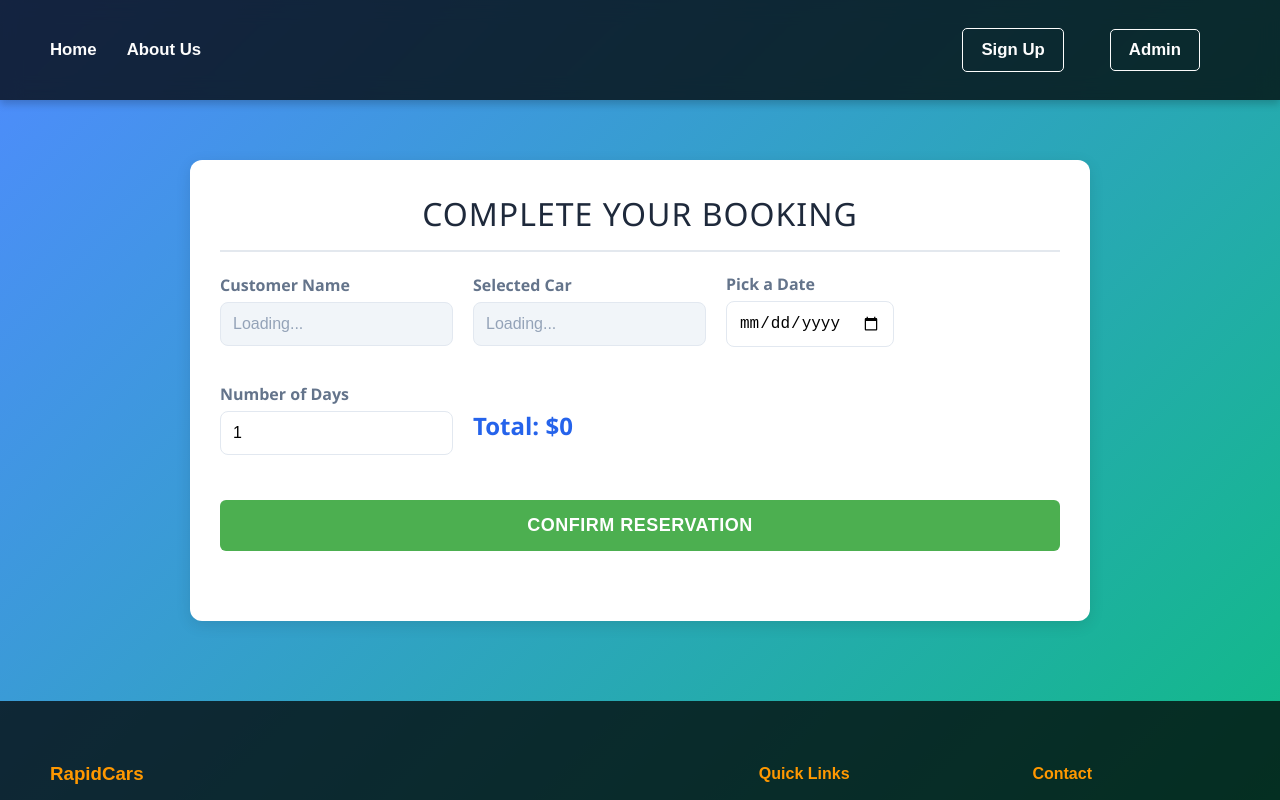
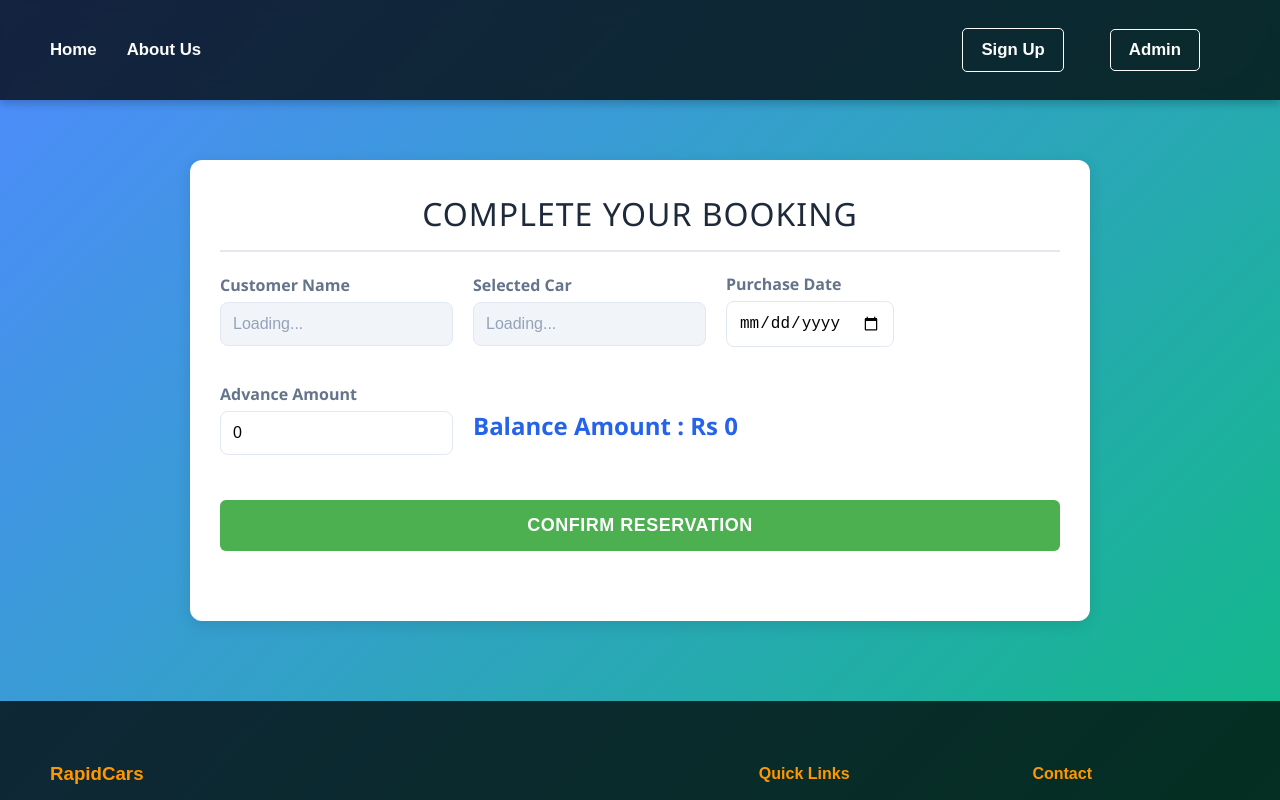
Before and after one commit to Nipunmanawadu/react-frontend, a React (Create React App) app: page /make-reservation/1 in a window 1280 px wide. Shown: the top 800 px of the page. Built offline with nearby package versions, Linux system fonts and the light colour scheme; no server answers.

Commit message:
change reservation

```diff
--- a/src/pages/MakeReservation.jsx
+++ b/src/pages/MakeReservation.jsx
@@ -13,13 +13,15 @@ function MakeReservation() {
   const navigate = useNavigate();
 
   const [carModel, setCarModel] = useState("");
-  const [pricePerDay, setPricePerDay] = useState(0);
+  const [pricePerDay, setPricePerDay] = useState(0); // This is the vehicle price
   const [customerName, setCustomerName] = useState("");
-  const [duration, setDuration] = useState(1);
-  const [totalPrice, setTotalPrice] = useState(0);
+
+  const [advanceAmount, setAdvanceAmount] = useState(0);
+  const [balance, setBalance] = useState(0);
+
   const [date, setDate] = useState("");
 
-  const loggedInCustomerId =localStorage.getItem("customerId");
+  const loggedInCustomerId = localStorage.getItem("customerId");
 
   useEffect(() => {
     // Fetch customer
@@ -28,20 +30,22 @@ function MakeReservation() {
       .then(data => setCustomerName(data.name))
       .catch(() => setCustomerName("Loading..."));
 
-    // Fetch car
+    // Fetch car details
     fetch(`http://localhost:8082/vehicle-service/vehicles/${carId}`)
       .then(res => res.json())
       .then(data => {
         console.log("Vehicle data:", data);
         setCarModel(data.model);
-        setPricePerDay(data.price);
+        setPricePerDay(data.price); // vehicle price
+        setBalance(data.price); // initial balance
       })
       .catch(() => setCarModel("Loading..."));
   }, [carId]);
 
+  // Calculate balance automatically
   useEffect(() => {
-    setTotalPrice(pricePerDay * duration);
-  }, [duration, pricePerDay]);
+    setBalance(pricePerDay - advanceAmount);
+  }, [advanceAmount, pricePerDay]);
 
   const handleSubmit = (e) => {
     e.preventDefault();
@@ -50,8 +54,9 @@ function MakeReservation() {
       customerId: loggedInCustomerId,
       carId: Number(carId),
       reservationDate: date,
-      durationDays: duration,
-      totalPrice: totalPrice,
+      advanceAmount: advanceAmount,
+      balanceAmount: balance,
+      totalPrice: pricePerDay, // full vehicle price
       status: "Confirmed"
     };
 
@@ -88,22 +93,26 @@ function MakeReservation() {
             </div>
 
             <div className="form-group">
-              <label>Pick a Date</label>
-              <input type="date" required onChange={e => setDate(e.target.value)} />
+              <label>Purchase Date</label>
+              <input
+                type="date"
+                required
+                onChange={e => setDate(e.target.value)}
+              />
             </div>
 
             <div className="form-group">
-              <label>Number of Days</label>
+              <label>Advance Amount</label>
               <input
                 type="number"
-                min="1"
-                value={duration}
-                onChange={e => setDuration(e.target.value)}
+                min="5000"
+                value={advanceAmount}
+                onChange={e => setAdvanceAmount(Number(e.target.value))}
               />
             </div>
 
             <div className="total-price">
-              Total: ${totalPrice}
+              Balance Amount : Rs {balance}
             </div>
 
             <button type="submit" className="btn-primary">
--- a/src/pages/VehicleView.jsx
+++ b/src/pages/VehicleView.jsx
@@ -13,8 +13,8 @@ function VehicleView() {
   const [searchModel, setSearchModel] = useState("");
   const [loading, setLoading] = useState(false);
   const [error, setError] = useState(null);
-    const navigate = useNavigate(); // <-- Initialize navigate
-  const customerName = localStorage.getItem("customerName");
+    const navigate = useNavigate();
+
 
   const fetchVehicles = async (model = "") => {
     setLoading(true);
```
